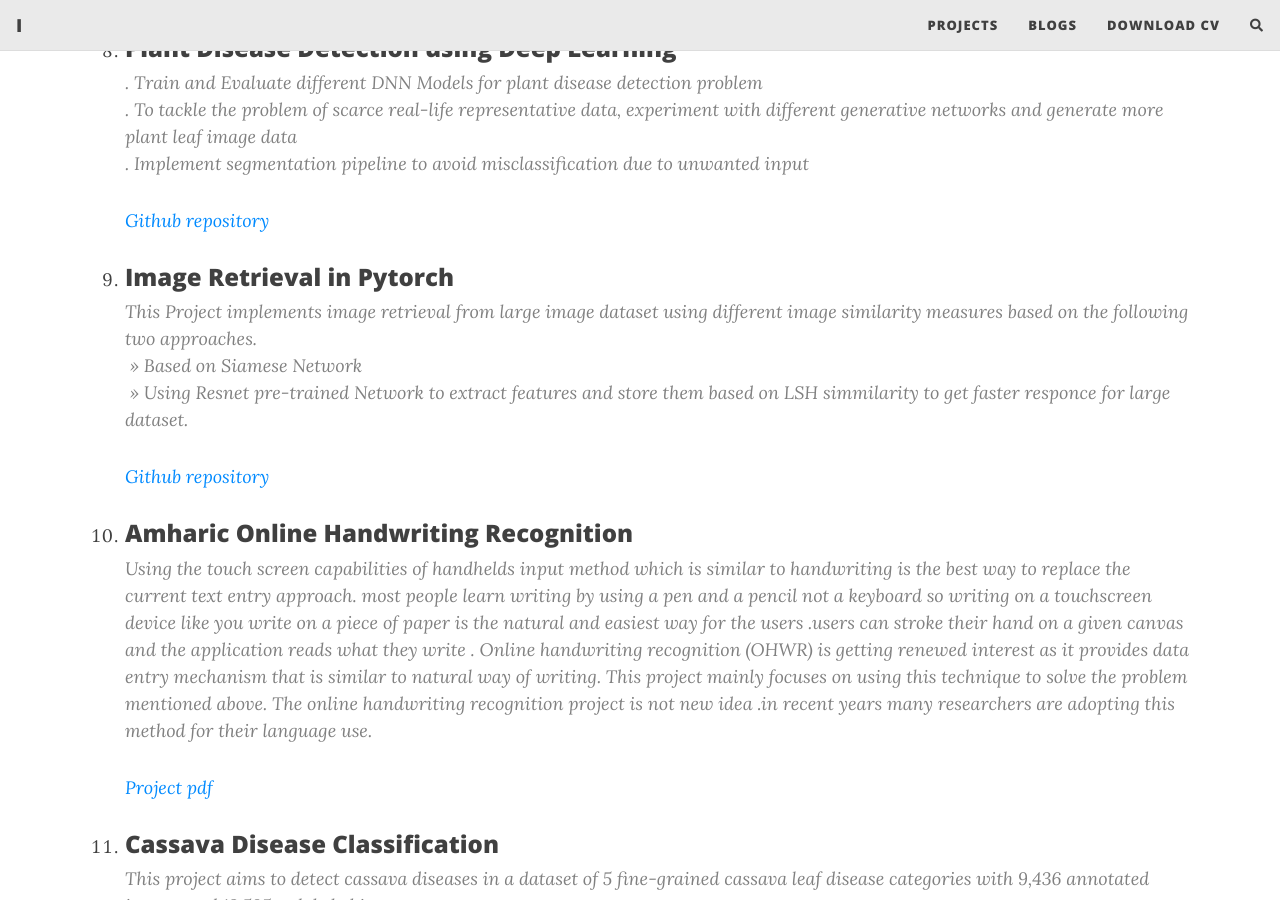
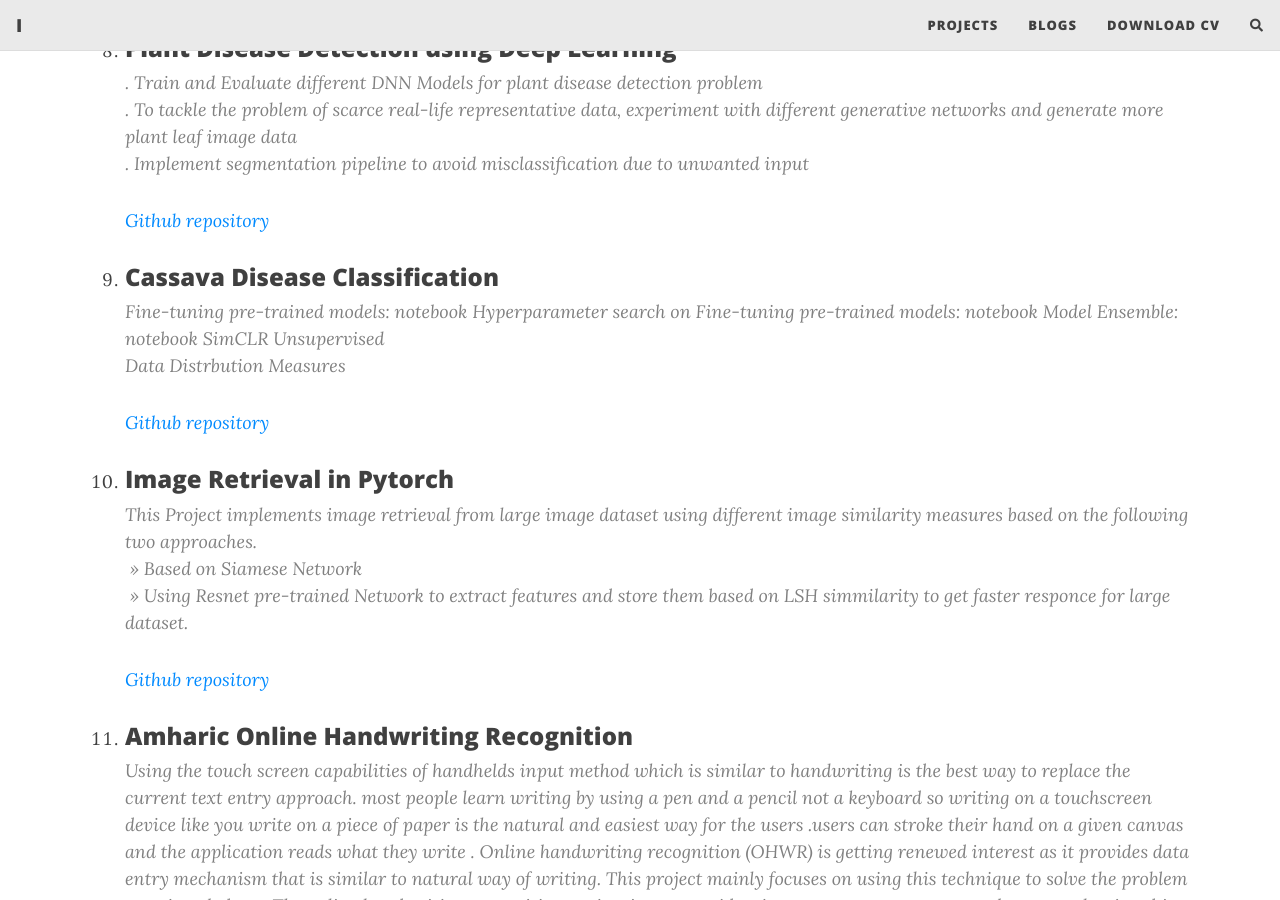
Before and after one commit to IsraelAbebe/Israelabebe.github.io, a Jekyll site: the page built from pages/projects.md, in a window 1280 px wide and 900 px high, scrolled down 2827 px. Built offline with Jekyll 4.4.1, drawn with Linux system fonts in a browser that asks for light colours; nearby versions of some CDN libraries; comment, search, counter and statistics services are not loaded.

Commit message:
update projects

```diff
--- a/pages/projects.md
+++ b/pages/projects.md
@@ -90,13 +90,22 @@
     > . Implement segmentation pipeline to avoid misclassification due to unwanted input <br>
 >>[Github repository](https://github.com/IsraelAbebe/plant_disease_experiments)
 
-8. ### Image Retrieval in Pytorch
+
+8. ### Cassava Disease Classification
+    > Fine-tuning pre-trained models: notebook
+    > Hyperparameter search on Fine-tuning pre-trained models: notebook
+    > Model Ensemble: notebook
+    > SimCLR Unsupervised
+    > Data Distrbution Measures
+>>[Github repository](https://github.com/IsraelAbebe/cassava_disease_classification)
+
+9. ### Image Retrieval in Pytorch
     > This Project implements image retrieval from large image dataset using different image similarity measures based on the following two approaches. <br>
         >>  Based on Siamese Network <br>
         >>  Using Resnet pre-trained Network to extract features and store them based on LSH simmilarity to get faster responce for large dataset. <br>
 >>[Github repository](https://github.com/IsraelAbebe/Image-retrieval-in-pytorch)
 
-9. ### Amharic Online Handwriting Recognition
+10. ### Amharic Online Handwriting Recognition
     > Using the touch screen capabilities of handhelds input method which is similar to handwriting is
             the best way to replace the current text entry approach. most people learn writing by using a pen
             and a pencil not a keyboard so writing on a touchscreen device like you write on a piece of paper
```
Also changed, not shown: other parts of pages/projects.md (+2 -2 lines).
